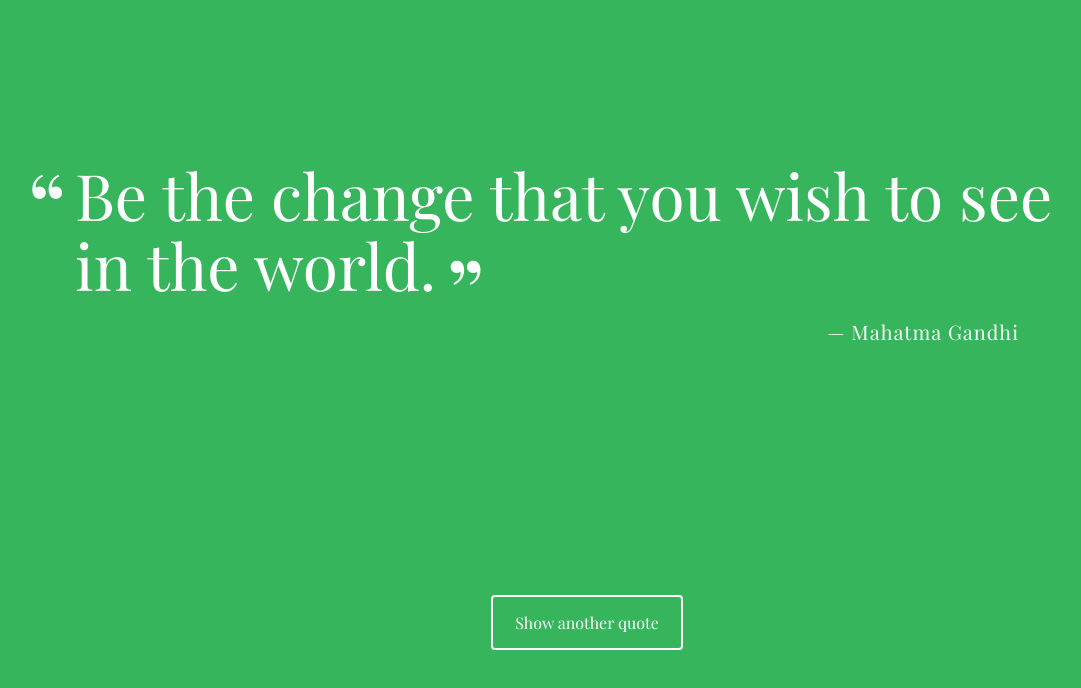
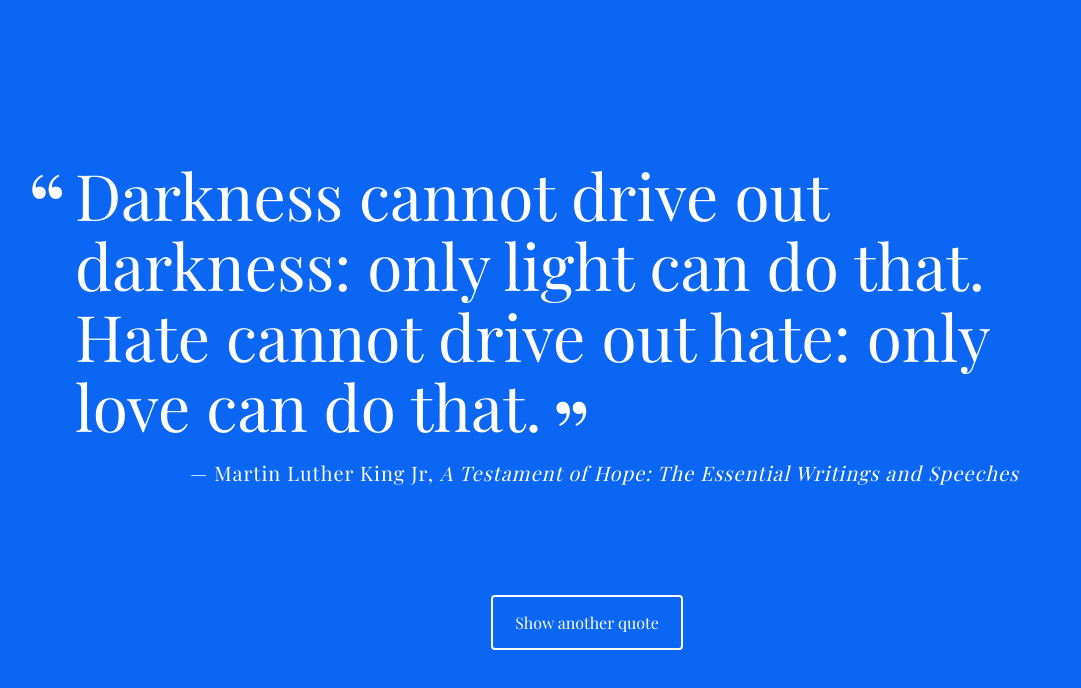
Before and after one commit to Jd536/Quote-Generator, a plain HTML site: page index.html in a window 1280 px wide. Both pictures are taken after a click on the button "Show another quote". Shown: the whole page, without its empty margins (53-1134 px from the left). Drawn offline with nearby package versions, Linux system fonts and the light colour scheme; a web font is replaced by a local one.

Commit message:
second upload
Random color generator applied to body bacground
set interval

```diff
--- a/js/script.js
+++ b/js/script.js
@@ -3,14 +3,16 @@ let year = document.getElementsByClassName("year")[0];
 
 const quotes = [
   {quote : "Don't cry because it's over, smile because it happened.",
-    source : "Dr. Seuss "},
+    source : "Dr. Seuss "
+  },
  {
    quote:"Be yourself; everyone else is already taken.",
    source:"Oscar Wilde "
  },
  {
    quote:"Be the change that you wish to see in the world.",
-   source:"Mahatma Gandhi "
+   source:"Mahatma Gandhi ",
+   tag:"Wisdom"
  },
  {
    quote:"Always forgive your enemies; nothing annoys them so much.",
@@ -29,7 +31,8 @@ const quotes = [
  {
   quote:"Love all, trust a few, do wrong to none.",
   source:"William Shakespeare",
-  citation:"As You Like It"
+  citation:"As You Like It",
+  tag: "Comedy"
  },
  {
   quote:"Never put off till tomorrow what may be done day after tomorrow just as well.",
@@ -37,7 +40,8 @@ const quotes = [
  },
  {
   quote:"That which does not kill us makes us stronger.",
-  source:" Friedrich Nietzsche "
+  source:" Friedrich Nietzsche ",
+  tag:"Social"
  },
  {
   quote:"Being deeply loved by someone gives you strength, while loving someone deeply gives you courage.",
@@ -53,6 +57,7 @@ const quotes = [
    quote:"Do not be anxious about tomorrow, for tomorrow will be anxious for itself. Let the day's own trouble be sufficient for the day.",
    source:"Jesus",
    citation:"Matthew 6:34",
+   tag:"Religious",
    year: 'AD 27–29'
  }
 ];
@@ -63,13 +68,42 @@ const quotes = [
               the quotes array allowing us to generate a quote based on
               the random quote
 ++++++++++++++++++++++++++++++++++++++++++++++++++++++++++++++++++++*/
+
 let getRandomQuote = ()=>{
   let i= Math.floor(Math.random()*12);
   return quotes[i];
 }
+/*================================================================================================
+        Generates Random numbers from 0 to 255 that will be used to get random RGB color
+ ==================================================================================================*/
+let randomNumber = function() {
+  let randomNumber= Math.floor(Math.random()*255);
+   return randomNumber;
+ }
 
 
-console.log(getRandomQuote());
+ let getRandomColor=()=>{
+     let color = '';
+     color+=`rgb(`;
+     color+= randomNumber();
+     color+= `,`;
+     color+= randomNumber();
+     color+= `,`;
+     color+= randomNumber();
+     color+=`)`;
+     return color;
+ };
+
+/*================================================================================================
+            set background color for the body and the button in the page
+ ==================================================================================================*/
+ let setBackgroundColor = ()=>  {
+   let color = getRandomColor();
+  let body = document.getElementsByTagName("body")[0];
+  body.style.backgroundColor=color ;
+  document.getElementById('loadQuote').style.backgroundColor=color;
+ }
+
 
 let printQuote = ()=>{
   let randomQuote = getRandomQuote();
@@ -82,10 +116,15 @@ let printQuote = ()=>{
   }if(randomQuote.year){
     quoteBoxHtml += `<span class="year"> ${randomQuote.year} </span>`;
   }
+  if(randomQuote.tag){
+    quoteBoxHtml += `<br><span class="tag"> ${randomQuote.tag} </span>`;
+  }
   quoteBoxHtml += `</p>`
-  console.log( quoteBoxHtml);
   quoteBox.innerHTML= quoteBoxHtml;
-}
-printQuote();
+  setBackgroundColor();
+  }
 
 document.getElementById('loadQuote').addEventListener("click", printQuote, false);
+
+
+window.setInterval(printQuote, 20000);
```
Also changed, not shown: index.html (+0 -1 lines).
